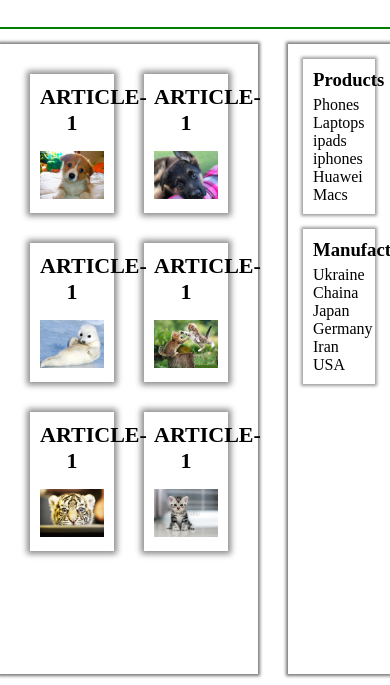
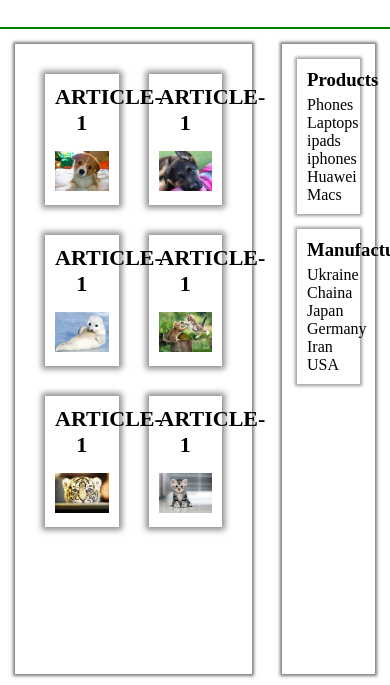
Before and after one commit to alex0735070005/html_project, a plain HTML site: page index.html in a window 390 px wide. Shown: the part 415-1100 px from the top of the page. Drawn offline with Linux system fonts and the light colour scheme.

Commit message:
add margin to contant

```diff
--- a/style.css
+++ b/style.css
@@ -119,7 +119,11 @@ header ul li a:hover {
     margin: 0 0 5px 0;
 }
 
-
+@media(max-width: 1060px) {
+    #content-wrap {
+        margin: 0 15px;
+    }
+}
 
 @media(max-width: 800px) {
     header ul {
```
